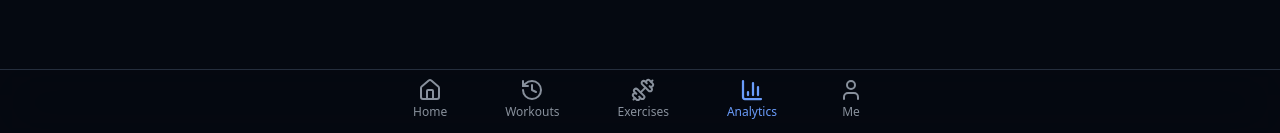
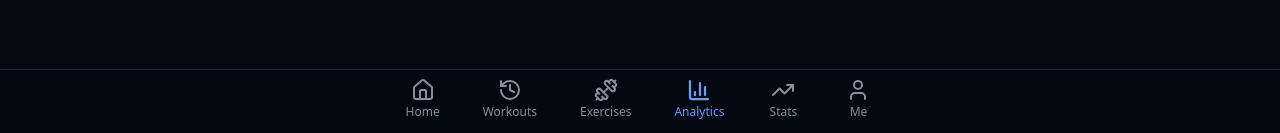
Before and after one commit to md-hussain28/Workout-Tracker-Frontend, a Next.js app: page /analytics in a window 1280 px wide. Shown: the part 664-797 px from the top of the page. Built offline with nearby package versions, Linux system fonts and the light colour scheme; no server answers.

Commit message:
feat: Implement latest algorithm value retrieval in BodyFatAnalyticsPage and enhance ConsistencyHeatmap with auto-scrolling functionality; update bottom navigation to include Stats link for improved user navigation.

```diff
--- a/src/app/me/body-fat/page.tsx
+++ b/src/app/me/body-fat/page.tsx
@@ -76,6 +76,23 @@ export default function BodyFatAnalyticsPage() {
     });
 
     const isLoading = isHistoryLoading || isLatestLoading;
+
+    // Latest value per algorithm: use most recent log that has that value (from history or latest)
+    const latestByAlgo = useMemo(() => {
+        const map: Record<string, number> = {};
+        const sources = latest ? [latest, ...history.filter((l) => l.id !== latest.id)] : [...history];
+        for (const log of sources) {
+            const stats = log.computed_stats as Record<string, number | null> | undefined;
+            if (!stats) continue;
+            for (const { key } of ALGORITHMS) {
+                const v = stats[key];
+                if (v != null && typeof v === "number" && map[key] === undefined) {
+                    map[key] = v;
+                }
+            }
+        }
+        return map;
+    }, [history, latest]);
 
     // --- Chart Data Processing ---
     const chartData = useMemo(() => {
@@ -222,7 +239,7 @@ export default function BodyFatAnalyticsPage() {
                 ) : (
                     <Accordion type="single" collapsible className="w-full space-y-3">
                         {ALGORITHMS.map((algo) => {
-                            const latestValue = latest?.computed_stats?.[algo.key as keyof typeof latest.computed_stats] as number | null | undefined;
+                            const latestValue = latestByAlgo[algo.key] ?? (latest?.computed_stats as Record<string, number> | undefined)?.[algo.key];
                             return (
                                 <AccordionItem
                                     key={algo.key}
--- a/src/components/AnalyticsCharts.tsx
+++ b/src/components/AnalyticsCharts.tsx
@@ -1,5 +1,6 @@
 "use client";
 
+import { useRef, useEffect } from "react";
 import {
     LineChart,
     Line,
@@ -469,6 +470,7 @@ export function ConsistencyHeatmap({
     days: ConsistencyDay[];
     className?: string;
 }) {
+    const scrollRef = useRef<HTMLDivElement>(null);
     const byDate = Object.fromEntries(days.map((d) => [d.date, d]));
     const maxTonnage = Math.max(1, ...days.map((d) => d.tonnage));
 
@@ -510,6 +512,19 @@ export function ConsistencyHeatmap({
 
     const months = ["Jan", "Feb", "Mar", "Apr", "May", "Jun", "Jul", "Aug", "Sep", "Oct", "Nov", "Dec"];
 
+    // Scroll so current month (right side) is in view on load and when data changes
+    useEffect(() => {
+        const el = scrollRef.current;
+        if (!el) return;
+        const scrollToEnd = () => {
+            el.scrollLeft = Math.max(0, el.scrollWidth - el.clientWidth);
+        };
+        scrollToEnd();
+        const ro = new ResizeObserver(scrollToEnd);
+        ro.observe(el);
+        return () => ro.disconnect();
+    }, [weeks.length]);
+
     return (
         <Card className={className}>
             <CardHeader className="pb-2">
@@ -524,7 +539,10 @@ export function ConsistencyHeatmap({
                 </CardDescription>
             </CardHeader>
             <CardContent>
-                <div className="flex items-start gap-2 overflow-x-auto pb-4 scrollbar-hide">
+                <div
+                    ref={scrollRef}
+                    className="flex items-start gap-2 overflow-x-auto pb-4 scrollbar-hide"
+                >
                     {/* Y-axis labels */}
                     <div className="flex flex-col gap-[3px] py-[15px] pt-[22px] text-[10px] font-medium text-muted-foreground">
                         <span className="h-3"></span>
--- a/src/components/bottom-nav.tsx
+++ b/src/components/bottom-nav.tsx
@@ -2,7 +2,7 @@
 
 import Link from "next/link";
 import { usePathname } from "next/navigation";
-import { Home, History, Dumbbell, BarChart3, User } from "lucide-react";
+import { Home, History, Dumbbell, BarChart3, TrendingUp, User } from "lucide-react";
 import { cn } from "@/lib/utils";
 
 const navItems = [
@@ -10,6 +10,7 @@ const navItems = [
   { href: "/workouts", label: "Workouts", icon: History },
   { href: "/exercises", label: "Exercises", icon: Dumbbell },
   { href: "/analytics", label: "Analytics", icon: BarChart3 },
+  { href: "/stats", label: "Stats", icon: TrendingUp },
   { href: "/me", label: "Me", icon: User },
 ];
 
```
